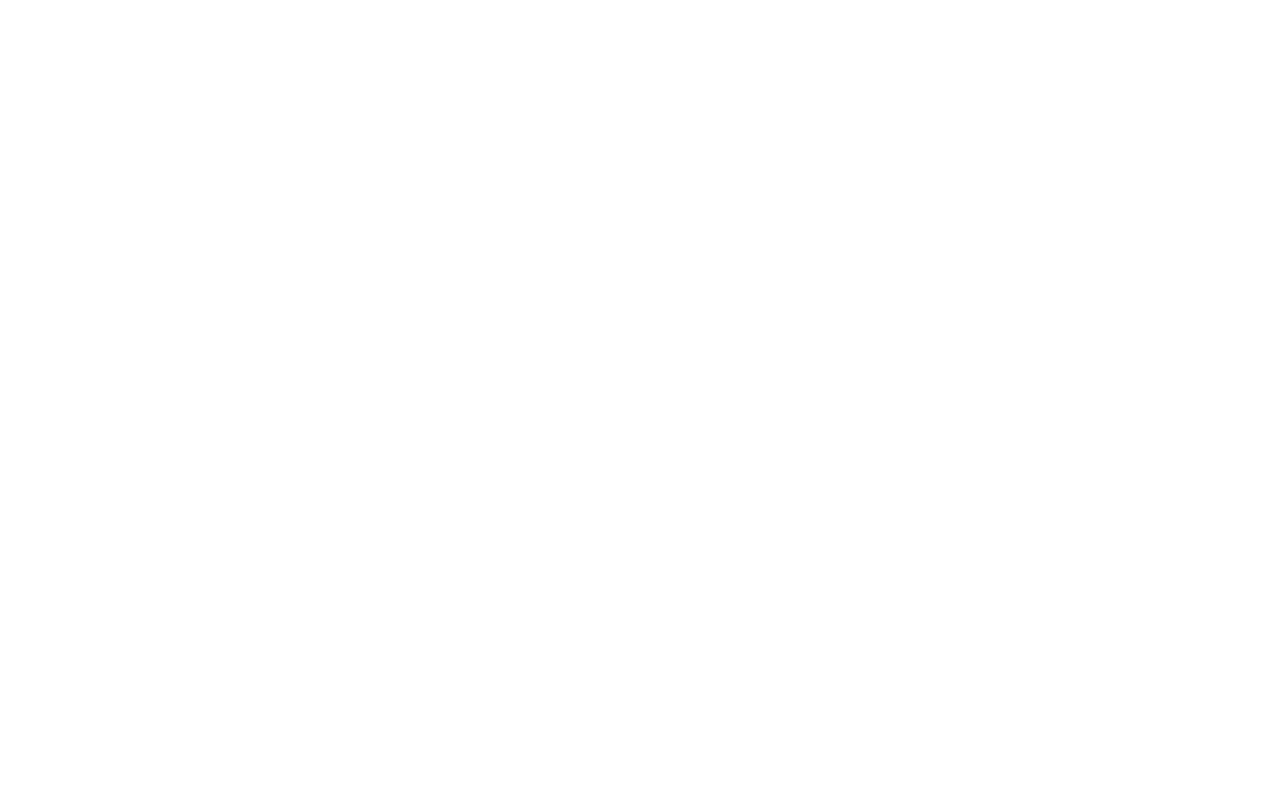
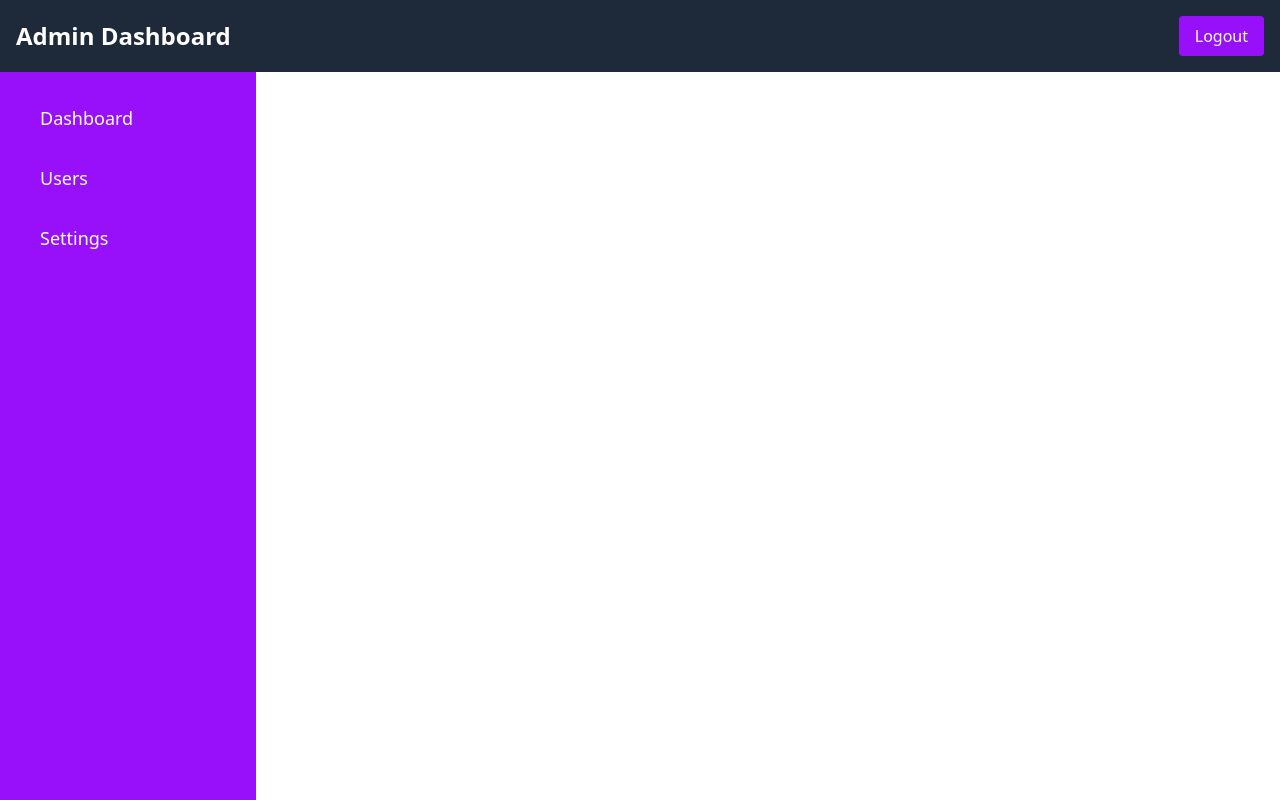
Before and after one commit to agustiawan5209/travel-vuejs, a Vue app: page /admin in a window 1280 px wide. Before the commit this address had no page. Built offline with nearby package versions, Linux system fonts and the light colour scheme.

Commit message:
feat: implement admin dashboard layout and routing; add basic card component

```diff
--- a/src/auth/Login.vue
+++ b/src/auth/Login.vue
@@ -45,7 +45,7 @@ export default {
                 // // Save the token to localStorage or Vuex store
                 // localStorage.setItem('token', token);
                 // Redirect to another page or perform other actions
-                this.$router.push('/dashboard');
+                this.$router.push('/admin/dashboard');
             } catch (error) {
                 console.error('Login failed:', error);
                 // Handle error, show notification, etc.
--- /dev/null
+++ b/src/components/CardBasic.vue
@@ -0,0 +1,21 @@
+<template>
+    <div class="bg-white rounded-lg px-6 py-8 ring shadow-xl ring-gray-900/5">
+        <div>
+          <span class="inline-flex items-center justify-center rounded-md bg-indigo-500 p-2 shadow-lg">
+            <svg
+              class="h-6 w-6 text-white"
+              fill="none"
+              viewBox="0 0 24 24"
+              stroke="currentColor"
+              aria-hidden="true"
+            >
+              <!-- ... -->
+            </svg>
+          </span>
+        </div>
+        <h3 class="text-gray-900 mt-5 text-base font-medium tracking-tight ">Writes upside-down</h3>
+        <p class="text-gray-500 mt-2 text-sm ">
+          The Zero Gravity Pen can be used to write in any orientation, including upside-down. It even works in outer space.
+        </p>
+      </div>
+</template>
--- a/src/layouts/AdminLayout.vue
+++ b/src/layouts/AdminLayout.vue
@@ -1,66 +1,71 @@
 <script setup>
-// import { isLoading } from '../router/router';
+import { ref, computed } from 'vue';
+import { useRoute, useRouter } from 'vue-router';
+
+const router = useRouter();
+// Fungsi Untuk menghandle ketika tombol sidebar di klik
+const isSidebarVisible = ref(false);
+
+function toggleSidebar() {
+  isSidebarVisible.value = !isSidebarVisible.value;
+}
+
+// Fungsi untuk mengecek apakah layar besar atau tidak
+const isLargeScreen = computed(() => window.innerWidth >= 768);
+
+window.addEventListener('resize', () => {
+  isSidebarVisible.value = window.innerWidth >= 768;
+});
+
+// fungsi untuk logout
+function logout() {
+  router.push('/');
+}
 
 </script>
+
 <template>
-  <!-- Navbar -->
-  <nav class="bg-white border-gray-200 z-[9999]">
-    <div class="max-w-screen-xl flex flex-wrap items-center justify-between mx-auto p-4">
-      <a href="https://flowbite.com/" class="flex items-center space-x-3 rtl:space-x-reverse">
-        <img src="/public/image/pngwing.com.png" class="h-8" alt="Flowbite Logo" />
-        <span class="self-center text-2xl font-semibold whitespace-nowrap">Travel Vue.Js ||<strong>Current route
-            path:</strong> {{ $route.fullPath }}</span>
-      </a>
-      <button data-collapse-toggle="navbar-default" type="button"
-        class="inline-flex items-center p-2 w-10 h-10 justify-center text-sm text-gray-500 rounded-lg md:hidden hover:bg-gray-100 focus:outline-none focus:ring-2 focus:ring-gray-200 "
-        aria-controls="navbar-default" aria-expanded="false">
-        <span class="sr-only">Open main menu</span>
-        <svg class="w-5 h-5" aria-hidden="true" xmlns="http://www.w3.org/2000/svg" fill="none" viewBox="0 0 17 14">
-          <path stroke="currentColor" stroke-linecap="round" stroke-linejoin="round" stroke-width="2"
-            d="M1 1h15M1 7h15M1 13h15" />
-        </svg>
-      </button>
-      <div class="hidden w-full md:block md:w-auto" id="navbar-default">
-        <ul
-          class="font-medium flex flex-col p-4 md:p-0 mt-4 border border-gray-100 rounded-lg bg-gray-50 md:flex-row md:space-x-8 rtl:space-x-reverse md:mt-0 md:border-0 md:bg-white ">
-            <li>
-            <router-link :to="{ name: 'home' }"
-              class="block py-2 px-3 text-gray-900 rounded-sm hover:bg-gray-100 md:hover:bg-transparent md:border-0 md:hover:text-purple-700 md:p-2"
-              aria-current="page" active-class="text-white bg-purple-700">Home</router-link>
+  <div class="min-h-screen flex flex-col">
+    <!-- Header -->
+    <header class="bg-gray-800 text-white p-4 flex justify-between items-center">
+      <h1 class="text-2xl font-bold">Admin Dashboard</h1>
+      <button class="bg-primary px-4 py-2 rounded" @click="logout">Logout</button>
+      <button class="md:hidden bg-primary px-4 py-2 rounded" @click="toggleSidebar">Menu</button>
+    </header>
+
+    <!-- Main Content -->
+    <div class="flex flex-1">
+      <!-- Sidebar -->
+      <transition name="slide-left">
+        <aside v-show="isSidebarVisible || isLargeScreen" class="bg-primary text-white w-64 p-6 md:block">
+          <nav>
+            <ul>
+              <li class="mb-4">
+                <a href="#"
+                  class="block py-2 px-4 text-base md:text-lg rounded hover:bg-gray-700 hover:text-gray-300 transition duration-300">Dashboard</a>
               </li>
-            <li>
-            <router-link to="about"
-              class="block py-2 px-3 text-gray-900 rounded-sm hover:bg-gray-100 md:hover:bg-transparent md:border-0 md:hover:text-purple-700 md:p-2"
-              active-class="text-white bg-purple-700">About</router-link>
+              <li class="mb-4">
+                <a href="#"
+                  class="block py-2 px-4 text-base md:text-lg rounded hover:bg-gray-700 hover:text-gray-300 transition duration-300">Users</a>
               </li>
-            <li>
-            <router-link to="login"
-              class="block py-2 px-3 text-gray-900 rounded-sm hover:bg-gray-100 md:hover:bg-transparent md:border-0 md:hover:text-purple-700 md:p-2"
-              active-class="text-white bg-purple-700">login</router-link>
+              <li class="mb-4">
+                <a href="#"
+                  class="block py-2 px-4 text-base md:text-lg rounded hover:bg-gray-700 hover:text-gray-300 transition duration-300">Settings</a>
               </li>
             </ul>
-      </div>
-    </div>
           </nav>
+        </aside>
+      </transition>
 
-  <!-- Content -->
-  <main>
       <!-- Tambahkan transition -->
       <router-view v-slot="{ Component }">
         <transition name="fade">
           <component :is="Component" />
         </transition>
       </router-view>
-  </main>
-
-
-  <!-- Footer -->
-  <footer class=" divide-y bg-white border-t shadow-2xl">
-
-    <div class="py-6 text-sm text-center bg-primary">Travel Vue.js ©2025. All rights reserved.</div>
-  </footer>
+    </div>
+  </div>
 </template>
-
 
 <style>
 /* Efek transisi fade */
@@ -68,9 +73,21 @@
 .fade-leave-active {
   transition: opacity 0.5s ease;
 }
+
 .fade-enter-from,
 .fade-leave-to {
   opacity: 0;
+}
+
+/* Efek transisi slide-left */
+.slide-left-enter-active,
+.slide-left-leave-active {
+  transition: transform 0.3s ease;
+}
+
+.slide-left-enter-from,
+.slide-left-leave-to {
+  transform: translateX(-100%);
 }
 
 /* Loader styling */
@@ -87,6 +104,7 @@
   0% {
     transform: rotate(0deg);
   }
+
   100% {
     transform: rotate(360deg);
   }
--- a/src/router/index.js
+++ b/src/router/index.js
@@ -9,7 +9,7 @@ import {
 export const isLoading = ref(false);
 
 // Layout
-// import AdminLayout from "../layouts/AdminLayout.vue";
+import AdminLayout from "../layouts/AdminLayout.vue";
 import MainLayout from "../layouts/MainLayout.vue";
 
 // Komponen
@@ -18,6 +18,9 @@ import Home from "../views/Home.vue";
 import Login from "../auth/Login.vue";
 import Register from "../auth/Register.vue";
 
+
+// Komponen Admin
+import DashboardAdmin from "../views/admin/Dashboard.vue";
 const routes = [
 
     // Guest
@@ -50,6 +53,17 @@ const routes = [
             },
         ],
     },
+    {
+        path: '/admin',
+        component : AdminLayout,
+        children: [
+            {
+                path: 'dashboard',
+                name: 'dashboard',
+                component: () => DashboardAdmin
+            }
+        ]
+    }
 
 ]
 
--- a/src/style.css
+++ b/src/style.css
@@ -1 +1,8 @@
 @import "tailwindcss";
+
+@theme{
+    --color-primary: #9810FA;
+    --color-light: #C076FF;
+    --color-secondary-100: #E2E2D5 ;
+    --color-secondary-200: #888883 ;
+}
--- /dev/null
+++ b/src/views/admin/Dashboard.vue
@@ -0,0 +1,15 @@
+<script setup>
+import CardBasic from '../../components/CardBasic.vue';
+</script>
+
+<template>
+  <!-- Main Dashboard Content -->
+  <main class="flex-1 bg-gray-100 p-6">
+    <div class="grid grid-cols-1 md:grid-cols-2 lg:grid-cols-3 gap-6">
+        <!-- Card 1 -->
+        <CardBasic></CardBasic>
+        <CardBasic></CardBasic>
+        <CardBasic></CardBasic>
+    </div>
+</main>
+</template>
--- a/tailwind.config.js
+++ /dev/null
@@ -1,22 +0,0 @@
-// tailwind.config.js
-module.exports = {
-    purge: ['./index.html', './src/**/*.{vue,js,ts,jsx,tsx}'],
-
-    darkMode: false, // or 'media' or 'class'
-    theme: {
-      extend: {
-        color: {
-          'primary': '#9810FA',
-          'light': '#C076FF',
-          'secondary': {
-            100: '#E2E2D5',
-            200: '#888883',
-          }
-        },
-      },
-    },
-    variants: {
-      extend: {},
-    },
-    plugins: [],
-  }
```
Lines whose indentation alone changed are shown as unchanged.
